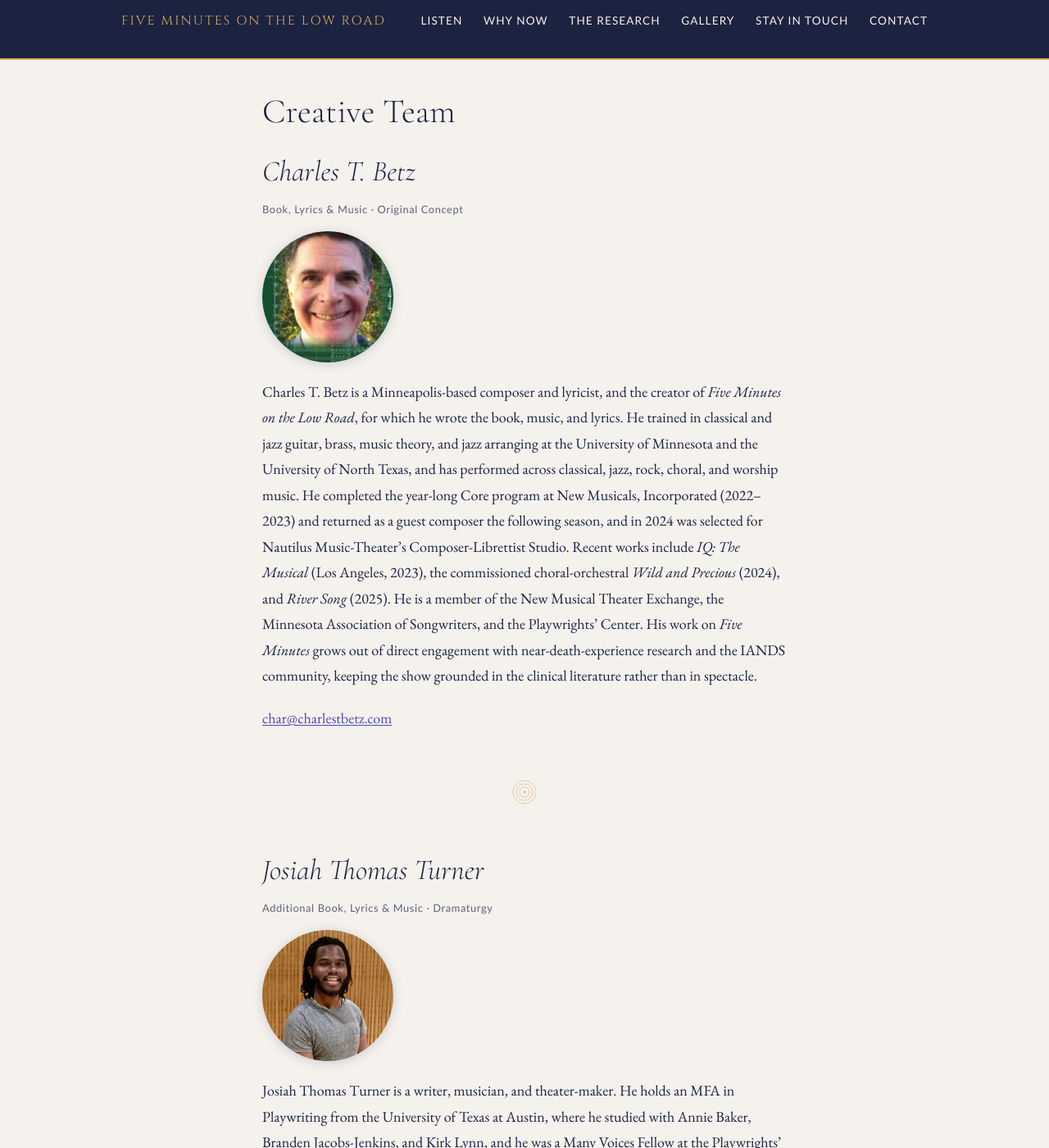
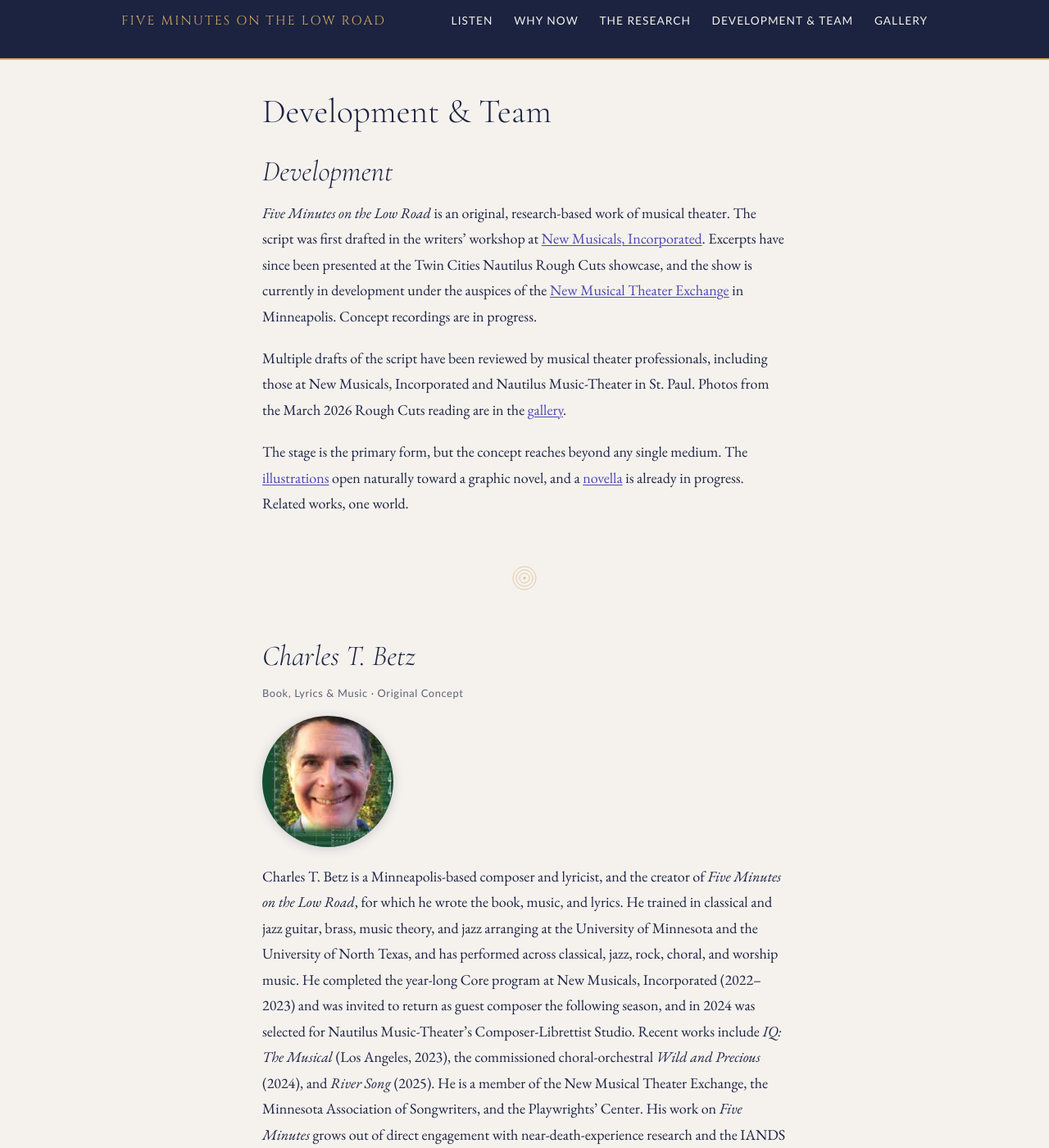
Before and after one commit to CharlesTBetz/5mlowroad, a Jekyll site: the page built from team.md, in a window 1280 px wide and 1400 px high. Shown: the whole window at 82% size. Built offline with Jekyll 4.4.1, drawn with Linux system fonts in a browser that asks for light colours; some of the changed text lies outside the part shown.

Commit message:
IA: add Development & Team page; restructure nav
- New Development & Team page (/team/, retitled): development history and
  collaborators (moved out of Why Now, which now links to it), the four bios,
  an Acknowledgements credits block, and the amalgam/disclaimer note.
  Development leads; closes with a line on the concept's other forms (novella,
  graphic novel) linking illustrations -> gallery and novella -> brochure.
- Top nav trimmed to five, Gallery last; Contact and Stay in Touch moved to
  the footer and hero. Footer mirrors the new page order.
- Charles bio: "was invited to return as guest composer".
- CHANGELOG updated.

Co-Authored-By: Claude Opus 4.8 (1M context) <noreply@anthropic.com>
Claude-Session: https://claude.ai/code/session_015cRxXaB5iadv9MAFDv9jfY

```diff
--- a/_includes/footer.html
+++ b/_includes/footer.html
@@ -14,8 +14,8 @@
       <li><a href="{{ '/listen/' | relative_url }}">Listen</a></li>
       <li><a href="{{ '/about/' | relative_url }}">Why Now</a></li>
       <li><a href="{{ '/research/' | relative_url }}">The Research</a></li>
+      <li><a href="{{ '/team/' | relative_url }}">Development &amp; Team</a></li>
       <li><a href="{{ '/gallery/' | relative_url }}">Gallery</a></li>
-      <li><a href="{{ '/team/' | relative_url }}">Team</a></li>
       <li><a href="{{ '/subscribe/' | relative_url }}">Stay in Touch</a></li>
       <li><a href="{{ '/contact/' | relative_url }}">Contact</a></li>
     </ul>
--- a/_includes/header.html
+++ b/_includes/header.html
@@ -12,9 +12,8 @@
       <li><a href="{{ '/listen/' | relative_url }}">Listen</a></li>
       <li><a href="{{ '/about/' | relative_url }}">Why Now</a></li>
       <li><a href="{{ '/research/' | relative_url }}">The Research</a></li>
+      <li><a href="{{ '/team/' | relative_url }}">Development &amp; Team</a></li>
       <li><a href="{{ '/gallery/' | relative_url }}">Gallery</a></li>
-      <li><a href="{{ '/subscribe/' | relative_url }}">Stay in Touch</a></li>
-      <li><a href="{{ '/contact/' | relative_url }}">Contact</a></li>
     </ul>
   </nav>
 </header>
--- a/team.md
+++ b/team.md
@@ -1,12 +1,22 @@
 ---
 layout: page
-title: Creative Team
-description: The creative team behind Five Minutes on the Low Road.
+title: Development & Team
+description: The development history, creative team, and acknowledgements for Five Minutes on the Low Road.
 permalink: /team/
 ---
 
+## Development
+
+*Five Minutes on the Low Road* is an original, research-based work of musical theater. The script was first drafted in the writers' workshop at [New Musicals, Incorporated](https://www.nmi.org). Excerpts have since been presented at the Twin Cities Nautilus Rough Cuts showcase, and the show is currently in development under the auspices of the [New Musical Theater Exchange](https://www.nmte.org) in Minneapolis. Concept recordings are in progress.
+
+Multiple drafts of the script have been reviewed by musical theater professionals, including those at New Musicals, Incorporated and Nautilus Music-Theater in St. Paul. Photos from the March 2026 Rough Cuts reading are in the [gallery]({{ '/gallery/' | relative_url }}).
+
+The stage is the primary form, but the concept reaches beyond any single medium. The [illustrations]({{ '/gallery/' | relative_url }}) open naturally toward a graphic novel, and a [novella]({{ '/assets/downloads/5min-brochure-2608.pdf' | relative_url }}) is already in progress. Related works, one world.
+
+{% include divider.html %}
+
 <!-- ============================================================
-     DRAFT BIOS — drawn from Charles's Playwrights' Center profile
+     DRAFT BIOS: drawn from Charles's Playwrights' Center profile
      and Josiah's resume. Charles: please review and adjust before
      these are considered final. Remove this comment when finalized.
      ============================================================ -->
@@ -16,7 +26,7 @@ permalink: /team/
 
 <img class="team-photo" src="{{ '/assets/images/team/charles-betz.jpg' | relative_url }}" alt="Charles T. Betz" width="160" height="160" loading="lazy">
 
-Charles T. Betz is a Minneapolis-based composer and lyricist, and the creator of *Five Minutes on the Low Road*, for which he wrote the book, music, and lyrics. He trained in classical and jazz guitar, brass, music theory, and jazz arranging at the University of Minnesota and the University of North Texas, and has performed across classical, jazz, rock, choral, and worship music. He completed the year-long Core program at New Musicals, Incorporated (2022–2023) and returned as a guest composer the following season, and in 2024 was selected for Nautilus Music-Theater's Composer-Librettist Studio. Recent works include *IQ: The Musical* (Los Angeles, 2023), the commissioned choral-orchestral *Wild and Precious* (2024), and *River Song* (2025). He is a member of the New Musical Theater Exchange, the Minnesota Association of Songwriters, and the Playwrights' Center. His work on *Five Minutes* grows out of direct engagement with near-death-experience research and the IANDS community, keeping the show grounded in the clinical literature rather than in spectacle.
+Charles T. Betz is a Minneapolis-based composer and lyricist, and the creator of *Five Minutes on the Low Road*, for which he wrote the book, music, and lyrics. He trained in classical and jazz guitar, brass, music theory, and jazz arranging at the University of Minnesota and the University of North Texas, and has performed across classical, jazz, rock, choral, and worship music. He completed the year-long Core program at New Musicals, Incorporated (2022–2023) and was invited to return as guest composer the following season, and in 2024 was selected for Nautilus Music-Theater's Composer-Librettist Studio. Recent works include *IQ: The Musical* (Los Angeles, 2023), the commissioned choral-orchestral *Wild and Precious* (2024), and *River Song* (2025). He is a member of the New Musical Theater Exchange, the Minnesota Association of Songwriters, and the Playwrights' Center. His work on *Five Minutes* grows out of direct engagement with near-death-experience research and the IANDS community, keeping the show grounded in the clinical literature rather than in spectacle.
 
 [char@charlestbetz.com](mailto:char@charlestbetz.com)
 
@@ -48,4 +58,22 @@ Luke O'Leary created the illustrations for *Five Minutes on the Low Road*: the t
 
 {% include divider.html %}
 
+## Acknowledgements
+
+<p class="label">Dramaturgical</p>
+
+Elise Dewsberry and John Sparks of New Musicals, Incorporated; Ben Krywosz of Nautilus Music-Theater; Josiah Thomas Turner; and the members of the New Musical Theater Exchange.
+
+<p class="label">Musical</p>
+
+Josiah Thomas Turner; Lia Peros; Eulis Kay; Joshua Row; Xan Mattek; Luke O'Leary; Ben Jossi; and, again, the New Musical Theater Exchange.
+
+<p class="label">Inspirational</p>
+
+The [International Association for Near-Death Studies](https://iands.org) for its ongoing research and conferences, and the local Twin Cities NDE meetups.
+
+{% include divider.html %}
+
 <p class="label">Book, music, lyrics, and original concept by Charles T. Betz. Additional book, lyrics, and music by Josiah Thomas Turner, Kennedy Center Emerging Playwright. Dramaturgy by Josiah Thomas Turner. Orchestrations by Ben Jossi. Illustrations by Luke O'Leary.</p>
+
+<p class="label"><em>The story presented in Five Minutes on the Low Road is an amalgam. All story points are based on multiple accounts, or created purely as imaginary-yet-plausible within the known literature and associated cosmology. Any resemblance to any individual, living or dead, is coincidental.</em></p>
```
Also changed, not shown: about.md (+2 -6 lines), CHANGELOG.md.
